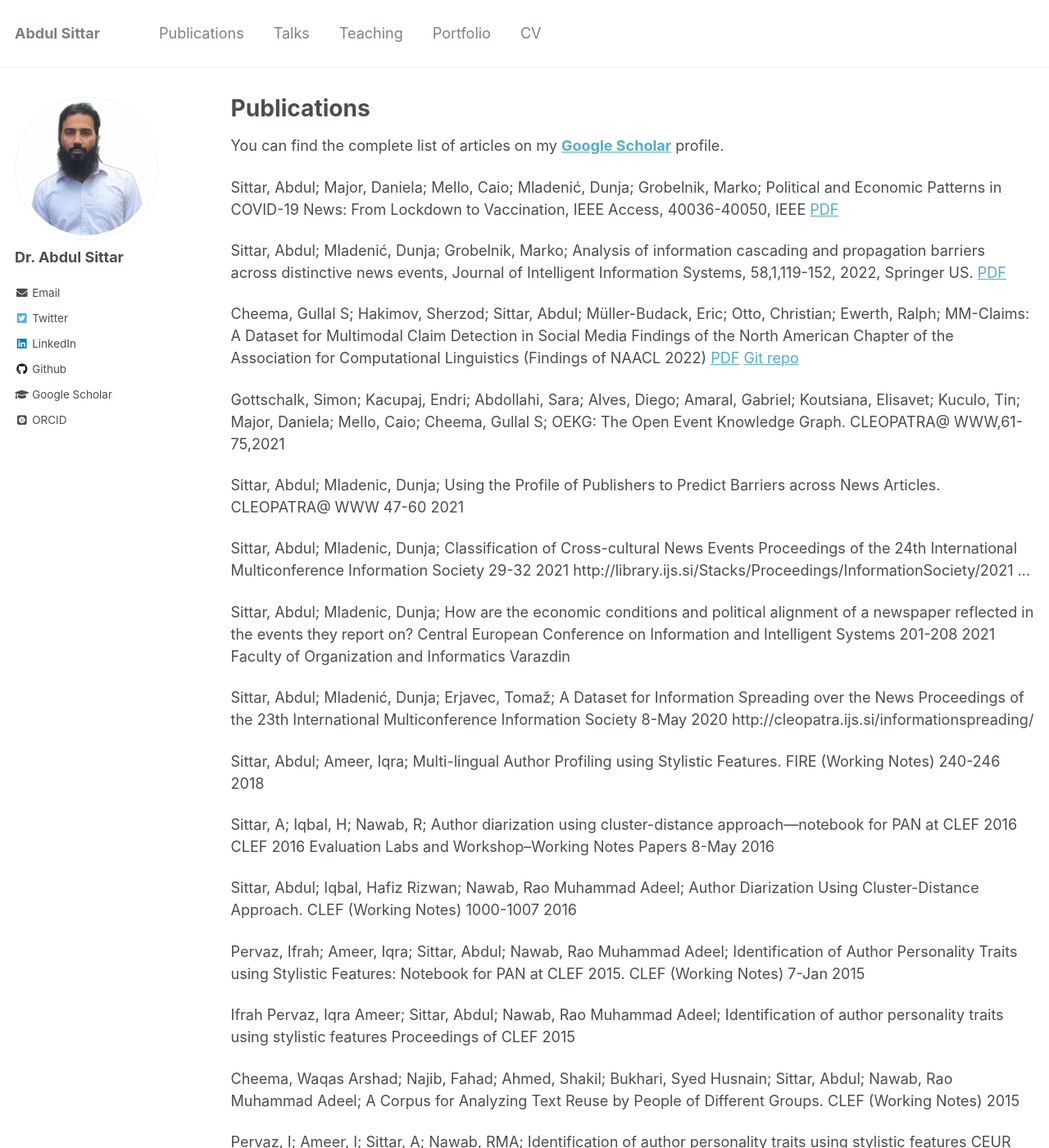
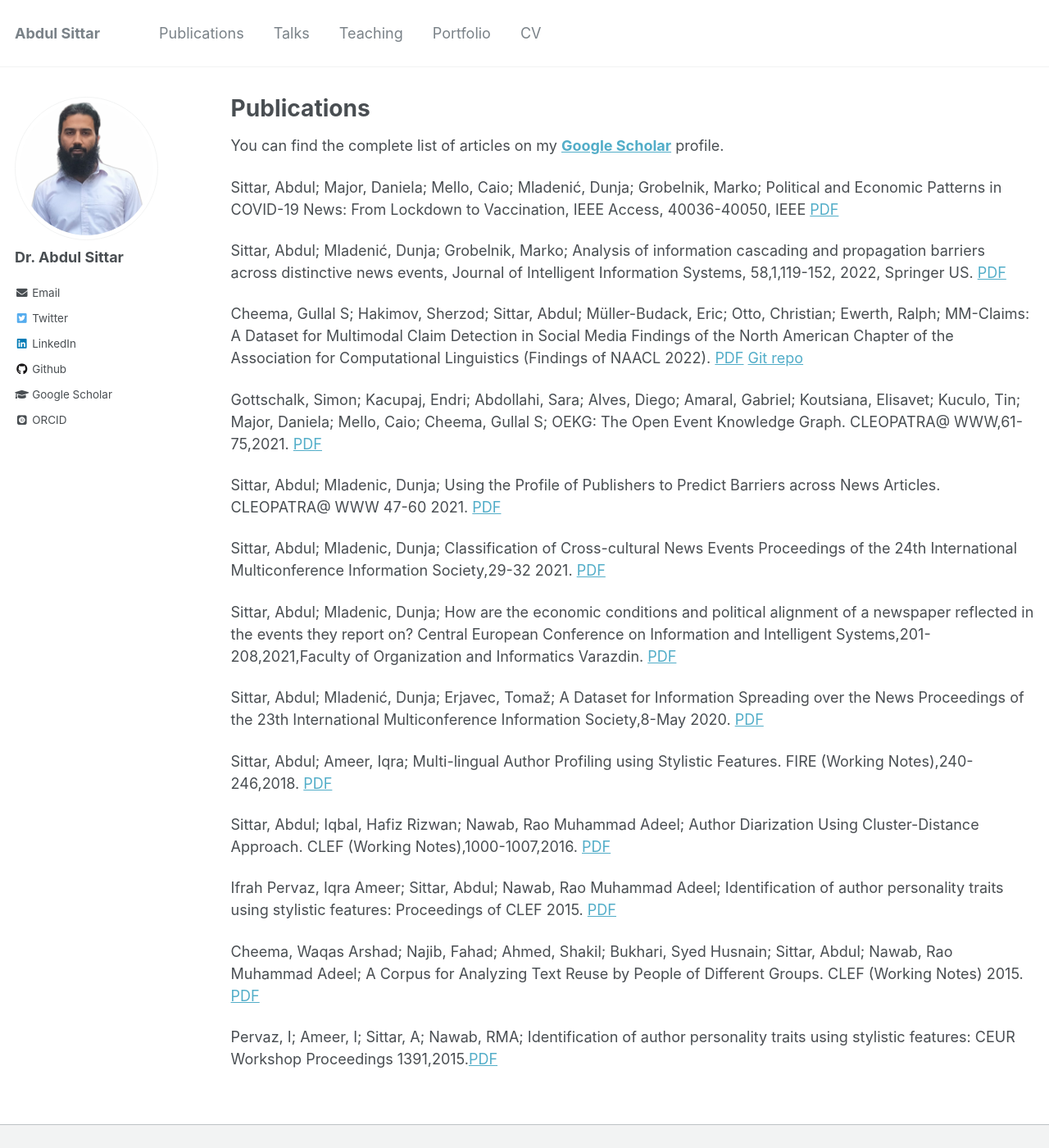
Before and after one commit to abdulsittar/abdulsittar.github.io, a Jekyll site: the page built from _pages/publications.md, in a window 1280 px wide and 1400 px high. Shown: the whole window at 82% size. Built offline with Jekyll 4.4.1, drawn with Linux system fonts in a browser that asks for light colours; some web fonts are replaced; some of the changed text lies outside the part shown.

Commit message:
Updated the urls

```diff
--- a/_pages/publications.md
+++ b/_pages/publications.md
@@ -8,32 +8,28 @@ author_profile: true
 You can find the complete list of articles on my <a href="https://scholar.google.com/citations?user=7cm4SVgAAAAJ&hl=en"><b>Google Scholar</b></a> profile.
 
 
-Sittar, Abdul; Major, Daniela; Mello, Caio; Mladenić, Dunja; Grobelnik, Marko; Political and Economic Patterns in COVID-19 News: From Lockdown to Vaccination, IEEE Access, 40036-40050, IEEE [PDF]()
+Sittar, Abdul; Major, Daniela; Mello, Caio; Mladenić, Dunja; Grobelnik, Marko; Political and Economic Patterns in COVID-19 News: From Lockdown to Vaccination, IEEE Access, 40036-40050, IEEE [PDF](https://ieeexplore.ieee.org/stamp/stamp.jsp?tp=&arnumber=9749092)
 
-Sittar, Abdul; Mladenić, Dunja; Grobelnik, Marko; Analysis of information cascading and propagation barriers across distinctive news events, Journal of Intelligent Information Systems, 58,1,119-152, 2022, Springer US. [PDF]()
+Sittar, Abdul; Mladenić, Dunja; Grobelnik, Marko; Analysis of information cascading and propagation barriers across distinctive news events, Journal of Intelligent Information Systems, 58,1,119-152, 2022, Springer US. [PDF](https://link.springer.com/article/10.1007/s10844-021-00654-9)
 
-Cheema, Gullal S; Hakimov, Sherzod; Sittar, Abdul; Müller-Budack, Eric; Otto, Christian; Ewerth, Ralph; MM-Claims: A Dataset for Multimodal Claim Detection in Social Media Findings of the North American Chapter of the Association for Computational Linguistics (Findings of NAACL 2022) [PDF](https://arxiv.org/pdf/2205.01989.pdf) [Git repo](https://github.com/TIBHannover/MM_Claims)
+Cheema, Gullal S; Hakimov, Sherzod; Sittar, Abdul; Müller-Budack, Eric; Otto, Christian; Ewerth, Ralph; MM-Claims: A Dataset for Multimodal Claim Detection in Social Media Findings of the North American Chapter of the Association for Computational Linguistics (Findings of NAACL 2022). [PDF](https://arxiv.org/pdf/2205.01989.pdf) [Git repo](https://github.com/TIBHannover/MM_Claims)
 
-Gottschalk, Simon; Kacupaj, Endri; Abdollahi, Sara; Alves, Diego; Amaral, Gabriel; Koutsiana, Elisavet; Kuculo, Tin; Major, Daniela; Mello, Caio; Cheema, Gullal S; 	OEKG: The Open Event Knowledge Graph.	CLEOPATRA@ WWW,61-75,2021
+Gottschalk, Simon; Kacupaj, Endri; Abdollahi, Sara; Alves, Diego; Amaral, Gabriel; Koutsiana, Elisavet; Kuculo, Tin; Major, Daniela; Mello, Caio; Cheema, Gullal S; 	OEKG: The Open Event Knowledge Graph.	CLEOPATRA@ WWW,61-75,2021.  [PDF](http://ceur-ws.org/Vol-2829/paper5.pdf)
 
-Sittar, Abdul; Mladenic, Dunja; 	Using the Profile of Publishers to Predict Barriers across News Articles.	CLEOPATRA@ WWW			47-60	2021
+Sittar, Abdul; Mladenic, Dunja; 	Using the Profile of Publishers to Predict Barriers across News Articles.	CLEOPATRA@ WWW			47-60	2021.  [PDF](http://ceur-ws.org/Vol-2829/paper4.pdf)
 
-Sittar, Abdul; Mladenic, Dunja; 	Classification of Cross-cultural News Events	Proceedings of the 24th International Multiconference Information Society			29-32	2021	http://library.ijs.si/Stacks/Proceedings/InformationSociety/2021 …
+Sittar, Abdul; Mladenic, Dunja; 	Classification of Cross-cultural News Events	Proceedings of the 24th International Multiconference Information Society,29-32	2021. [PDF](https://ailab.ijs.si/dunja/SiKDD2021/Papers/Sittar+Mladenic.pdf)
 
-Sittar, Abdul; Mladenic, Dunja; 	How are the economic conditions and political alignment of a newspaper reflected in the events they report on?	Central European Conference on Information and Intelligent Systems			201-208	2021	Faculty of Organization and Informatics Varazdin
+Sittar, Abdul; Mladenic, Dunja; 	How are the economic conditions and political alignment of a newspaper reflected in the events they report on?	Central European Conference on Information and Intelligent Systems,201-208,2021,Faculty of Organization and Informatics Varazdin.  [PDF]()
 
-Sittar, Abdul; Mladenić, Dunja; Erjavec, Tomaž; 	A Dataset for Information Spreading over the News	Proceedings of the 23th International Multiconference Information Society			8-May	2020	http://cleopatra.ijs.si/informationspreading/
+Sittar, Abdul; Mladenić, Dunja; Erjavec, Tomaž; 	A Dataset for Information Spreading over the News	Proceedings of the 23th International Multiconference Information Society,8-May	2020. [PDF](https://ailab.ijs.si/dunja/SiKDD2020/Papers/01%20-%20A-Dataset-for-Information-Spreading-over-the-News.pdf)
 
-Sittar, Abdul; Ameer, Iqra; 	Multi-lingual Author Profiling using Stylistic Features.	FIRE (Working Notes)			240-246	2018
+Sittar, Abdul; Ameer, Iqra; 	Multi-lingual Author Profiling using Stylistic Features.	FIRE (Working Notes),240-246,2018. [PDF](http://ceur-ws.org/Vol-2266/T4-5.pdf)
 
-Sittar, A; Iqbal, H; Nawab, R; 	Author diarization using cluster-distance approach—notebook for PAN at CLEF 2016	CLEF 2016 Evaluation Labs and Workshop–Working Notes Papers			8-May	2016
+Sittar, Abdul; Iqbal, Hafiz Rizwan; Nawab, Rao Muhammad Adeel; 	Author Diarization Using Cluster-Distance Approach.	CLEF (Working Notes),1000-1007,2016. [PDF](http://ceur-ws.org/Vol-1609/16091000.pdf)
 
-Sittar, Abdul; Iqbal, Hafiz Rizwan; Nawab, Rao Muhammad Adeel; 	Author Diarization Using Cluster-Distance Approach.	CLEF (Working Notes)			1000-1007	2016
+Ifrah Pervaz, Iqra Ameer; Sittar, Abdul; Nawab, Rao Muhammad Adeel; 	Identification of author personality traits using stylistic features: Proceedings of CLEF 2015. [PDF](https://pan.webis.de/downloads/publications/papers/pervaz_2015.pdf)
 
-Pervaz, Ifrah; Ameer, Iqra; Sittar, Abdul; Nawab, Rao Muhammad Adeel; 	Identification of Author Personality Traits using Stylistic Features: Notebook for PAN at CLEF 2015.	CLEF (Working Notes)			7-Jan	2015
+Cheema, Waqas Arshad; Najib, Fahad; Ahmed, Shakil; Bukhari, Syed Husnain; Sittar, Abdul; Nawab, Rao Muhammad Adeel;  A Corpus for Analyzing Text Reuse by People of Different Groups. CLEF (Working Notes) 2015. [PDF](http://ceur-ws.org/Vol-1391/95-CR.pdf)
 
-Ifrah Pervaz, Iqra Ameer; Sittar, Abdul; Nawab, Rao Muhammad Adeel; 	Identification of author personality traits using stylistic features	Proceedings of CLEF				2015
-
-Cheema, Waqas Arshad; Najib, Fahad; Ahmed, Shakil; Bukhari, Syed Husnain; Sittar, Abdul; Nawab, Rao Muhammad Adeel; 	A Corpus for Analyzing Text Reuse by People of Different Groups.	CLEF (Working Notes)				2015
-
-Pervaz, I; Ameer, I; Sittar, A; Nawab, RMA; 	Identification of author personality traits using stylistic features	CEUR Workshop Proceedings	1391			2015
+Pervaz, I; Ameer, I; Sittar, A; Nawab, RMA; 	Identification of author personality traits using stylistic features: CEUR Workshop Proceedings	1391,2015.[PDF](http://ceur-ws.org/Vol-1391/64-CR.pdf)
```
